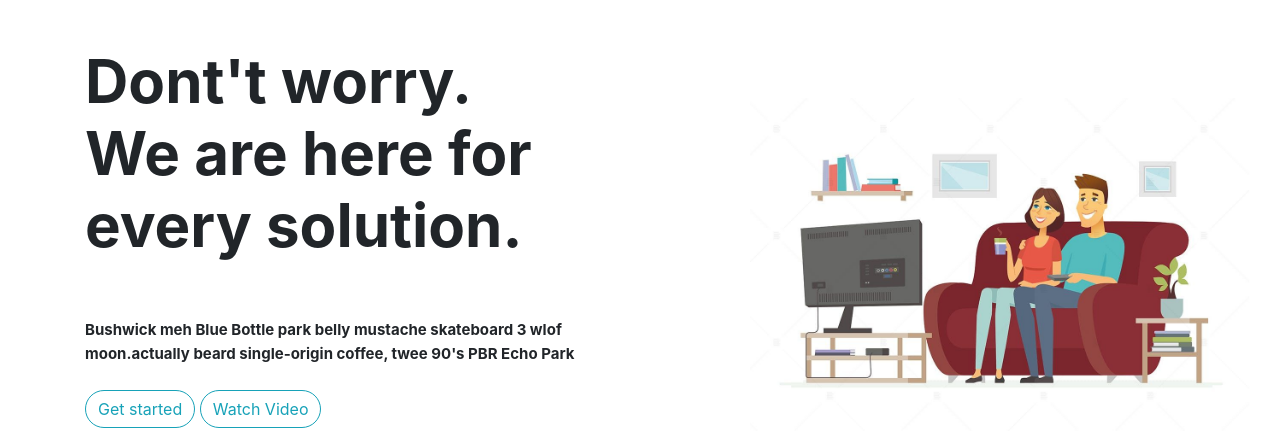
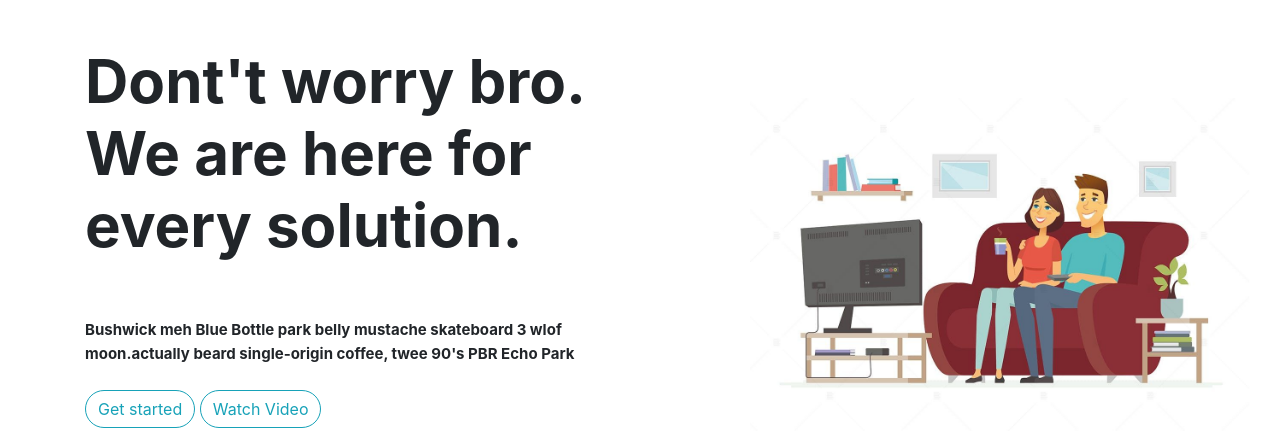
Before and after one commit to ishantJ7/Landing_Page, a plain HTML site: page index.html in a window 1280 px wide. Shown: the part 110-544 px from the top of the page. Drawn offline with nearby package versions, Linux system fonts and the light colour scheme; files that its build step writes are made by us from their sources; files whose address does not match are found by name.

Commit message:
Update index.html

```diff
--- a/index.html
+++ b/index.html
@@ -35,7 +35,7 @@
 
         </nav><br /><br />
             <!--Body part start's here-->
-            <h1 style="font-size:60px"><b>Dont't worry. <br /> We are here for<br /> every solution.</b></h1><br /><br />
+            <h1 style="font-size:60px"><b>Dont't worry bro. <br /> We are here for<br /> every solution.</b></h1><br /><br />
             <b style="font-size:15px">Bushwick meh Blue Bottle park belly mustache skateboard 3 wlof <br /> moon.actually beard single-origin coffee, twee 90's PBR Echo Park   </b><br /><br />
             <input type="button" value="Get started" class="btn btn-outline-info"  style="border-radius:20px"/>
             <input type="button" value="Watch Video" class="btn btn-outline-info"  style="border-radius:20px" /><br /><br />
```
